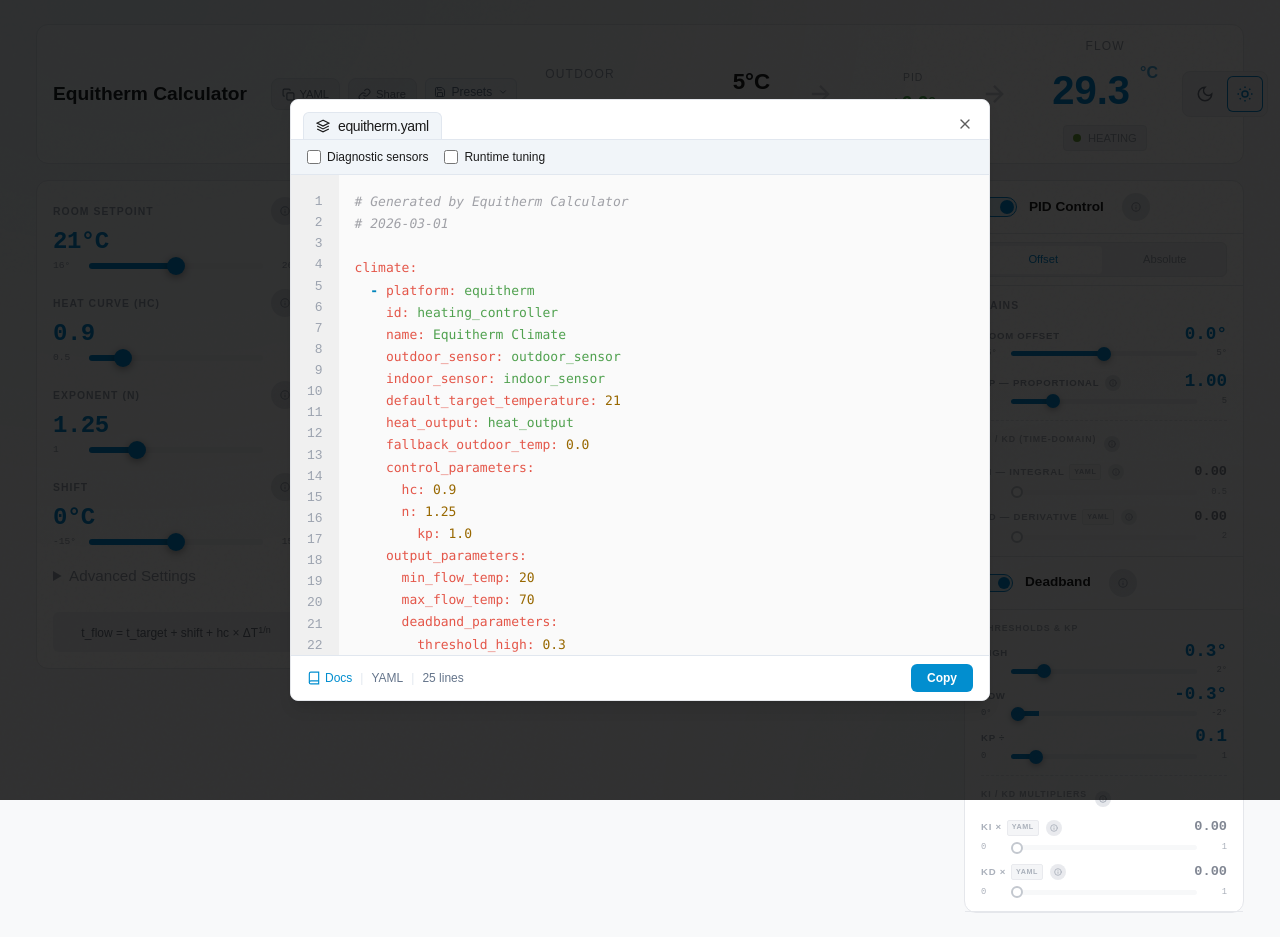
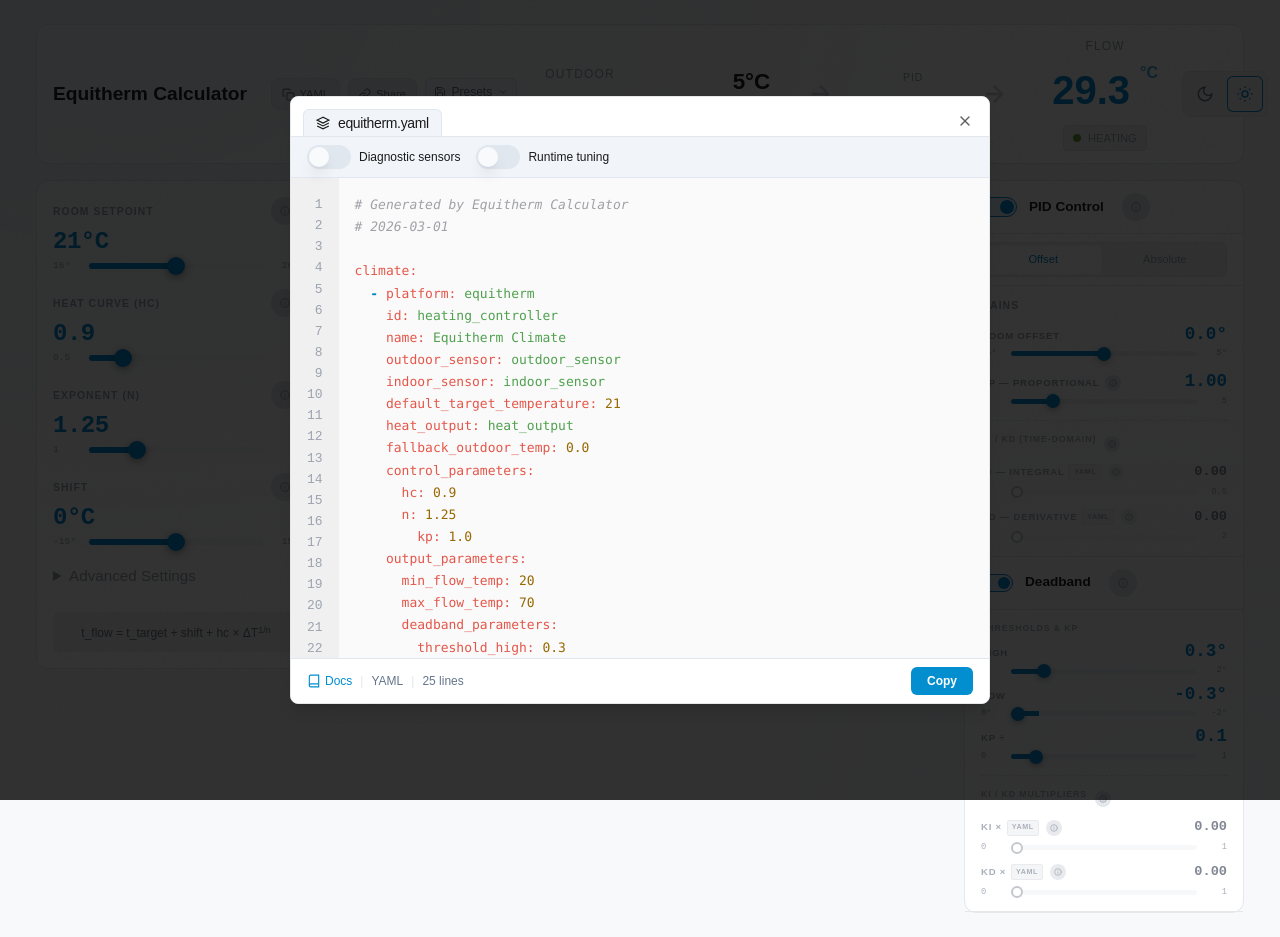
Before and after one commit to P4uLT/equitherm-studio, a React (Vite) app in the folder packages/web/: page / in a window 1280 px wide. Both pictures are taken after a click on the button "YAML". Built offline with nearby package versions, Linux system fonts and the light colour scheme.

Commit message:
feat(web): add shadcn Switch component
- Add shadcn Switch component via CLI
- Replace native checkboxes in YAMLModal with Switch
- Update CSS to accommodate Switch sizing
- Remove obsolete .optionCheckbox style

```diff
--- a/packages/web/package.json
+++ b/packages/web/package.json
@@ -16,6 +16,7 @@
     "@radix-ui/react-dropdown-menu": "^2.1.16",
     "@radix-ui/react-slider": "^1.3.6",
     "@radix-ui/react-slot": "^1.2.4",
+    "@radix-ui/react-switch": "^1.2.6",
     "@radix-ui/react-tooltip": "^1.2.8",
     "chart.js": "^4.5.1",
     "class-variance-authority": "^0.7.1",
--- a/packages/web/src/components/Modals/YAMLModal.module.css
+++ b/packages/web/src/components/Modals/YAMLModal.module.css
@@ -41,16 +41,9 @@
 .optionLabel {
   display: flex;
   align-items: center;
-  gap: 0.375rem;
+  gap: 0.5rem;
   font-size: 0.75rem;
   color: hsl(var(--secondary-foreground));
-  cursor: pointer;
-}
-
-.optionCheckbox {
-  width: 0.875rem;
-  height: 0.875rem;
-  accent-color: hsl(var(--primary));
   cursor: pointer;
 }
 
--- a/packages/web/src/components/Modals/YAMLModal.tsx
+++ b/packages/web/src/components/Modals/YAMLModal.tsx
@@ -12,6 +12,7 @@ import {
   DialogTitle,
 } from '@/components/ui/dialog';
 import { Button } from '@/components/ui/button';
+import { Switch } from '@/components/ui/switch';
 import { cn } from '@/lib/utils';
 import styles from './YAMLModal.module.css';
 
@@ -104,20 +105,16 @@ export function YAMLModal({ isOpen, onClose }: YAMLModalProps) {
         {/* Options Bar */}
         <div className={styles.optionsBar}>
           <label className={styles.optionLabel}>
-            <input
-              type="checkbox"
+            <Switch
               checked={includeSensors}
-              onChange={e => setIncludeSensors(e.target.checked)}
-              className={styles.optionCheckbox}
+              onCheckedChange={setIncludeSensors}
             />
             <span>Diagnostic sensors</span>
           </label>
           <label className={styles.optionLabel}>
-            <input
-              type="checkbox"
+            <Switch
               checked={includeNumbers}
-              onChange={e => setIncludeNumbers(e.target.checked)}
-              className={styles.optionCheckbox}
+              onCheckedChange={setIncludeNumbers}
             />
             <span>Runtime tuning</span>
           </label>
--- /dev/null
+++ b/packages/web/src/components/ui/switch.tsx
@@ -0,0 +1,27 @@
+import * as React from "react"
+import * as SwitchPrimitives from "@radix-ui/react-switch"
+
+import { cn } from "@/lib/utils"
+
+const Switch = React.forwardRef<
+  React.ElementRef<typeof SwitchPrimitives.Root>,
+  React.ComponentPropsWithoutRef<typeof SwitchPrimitives.Root>
+>(({ className, ...props }, ref) => (
+  <SwitchPrimitives.Root
+    className={cn(
+      "peer inline-flex h-6 w-11 shrink-0 cursor-pointer items-center rounded-full border-2 border-transparent transition-colors focus-visible:outline-none focus-visible:ring-2 focus-visible:ring-ring focus-visible:ring-offset-2 focus-visible:ring-offset-background disabled:cursor-not-allowed disabled:opacity-50 data-[state=checked]:bg-primary data-[state=unchecked]:bg-input",
+      className
+    )}
+    {...props}
+    ref={ref}
+  >
+    <SwitchPrimitives.Thumb
+      className={cn(
+        "pointer-events-none block h-5 w-5 rounded-full bg-background shadow-lg ring-0 transition-transform data-[state=checked]:translate-x-5 data-[state=unchecked]:translate-x-0"
+      )}
+    />
+  </SwitchPrimitives.Root>
+))
+Switch.displayName = SwitchPrimitives.Root.displayName
+
+export { Switch }
```
Also changed, not shown: 1 other file (tests, documents, lock files or other folders).
